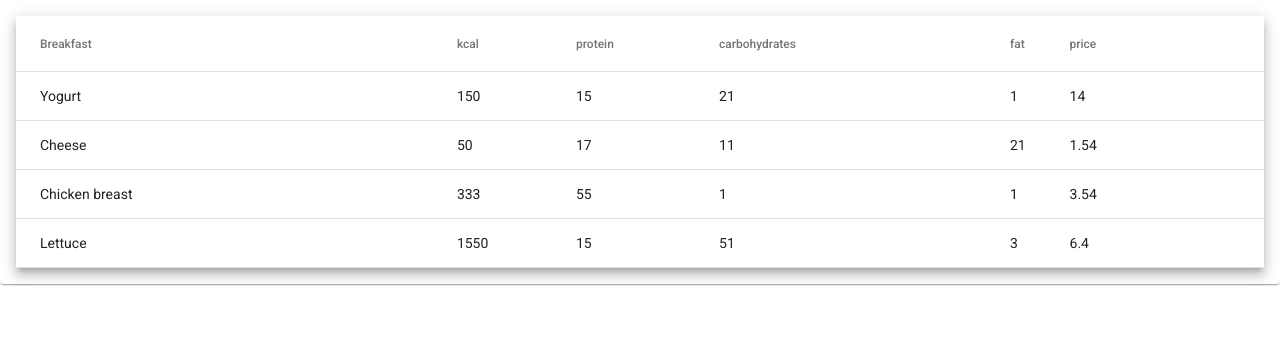
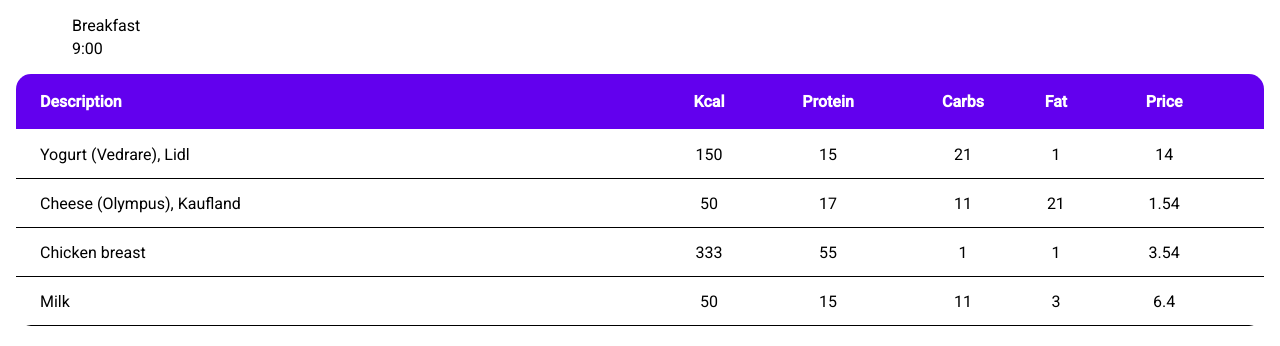
Before and after one commit to vanshianec/nutrition-assistant-fe, an Angular app: page / in a window 1280 px wide. Shown: the top 346 px of the page. Built offline with nearby package versions, Linux system fonts and the light colour scheme.

Commit message:
[NA-4] Modify meal component food table design

```diff
--- a/angular.json
+++ b/angular.json
@@ -27,10 +27,10 @@
               "src/assets"
             ],
             "styles": [
-              "./node_modules/@angular/material/prebuilt-themes/indigo-pink.css",
               "src/styles.scss"
             ],
-            "scripts": []
+            "scripts": [
+            ]
           },
           "configurations": {
             "production": {
@@ -95,10 +95,10 @@
               "src/assets"
             ],
             "styles": [
-              "./node_modules/@angular/material/prebuilt-themes/indigo-pink.css",
               "src/styles.scss"
             ],
-            "scripts": []
+            "scripts": [
+            ]
           }
         }
       }
--- a/src/app/core/meal/content/food-table/food-table.component.html
+++ b/src/app/core/meal/content/food-table/food-table.component.html
@@ -1,13 +1,8 @@
 <table mat-table
        [dataSource]="dataSource" multiTemplateDataRows
        class="mat-elevation-z8">
-  <ng-container matColumnDef="{{column}}" *ngFor="let column of columnsToDisplay; first as isFirst">
-    <ng-container *ngIf="isFirst; else defaultColumnHeader">
-      <th mat-header-cell *matHeaderCellDef>Breakfast</th>
-    </ng-container>
-    <ng-template #defaultColumnHeader>
-      <th mat-header-cell *matHeaderCellDef> {{column}} </th>
-    </ng-template>
+  <ng-container matColumnDef="{{column}}" *ngFor="let column of columnsToDisplay">
+    <th mat-header-cell *matHeaderCellDef> {{column | titlecase}} </th>
     <td mat-cell *matCellDef="let element"> {{element[column]}} </td>
   </ng-container>
 
@@ -29,7 +24,7 @@
     </td>
   </ng-container>
 
-  <tr mat-header-row *matHeaderRowDef="columnsToDisplay"></tr>
+  <tr mat-header-row *matHeaderRowDef="columnsToDisplay" class="header-row"></tr>
   <tr mat-row *matRowDef="let element; columns: columnsToDisplay;"
       class="element-row"
       [class.expanded-row]="expandedElement === element"
--- a/src/app/core/meal/content/food-table/food-table.component.scss
+++ b/src/app/core/meal/content/food-table/food-table.component.scss
@@ -1,9 +1,28 @@
+@import '../../../../../styles/colors';
+
+.mat-table {
+  border-radius: 15px;
+  overflow:hidden !important;
+}
+
 table {
   width: 100%;
 }
 
 tr.detail-row {
   height: 0;
+}
+
+.mat-header-cell:not(:first-child), .mat-cell:not(:first-child) {
+  text-align: center;
+}
+
+.mat-header-row {
+  background-color: $primary;
+}
+
+.mat-header-row th {
+  color: white;
 }
 
 tr.element-row:not(.expanded-row):hover {
--- a/src/app/core/meal/content/food-table/food-table.component.ts
+++ b/src/app/core/meal/content/food-table/food-table.component.ts
@@ -18,60 +18,65 @@ import {animate, state, style, transition, trigger} from '@angular/animations';
 })
 export class FoodTableComponent {
   dataSource = ELEMENT_DATA;
-  columnsToDisplay = ['name', 'kcal', 'protein', 'carbohydrates', 'fat', 'price'];
+  columnsToDisplay = ['description', 'kcal', 'protein', 'carbs', 'fat', 'price'];
   expandedElement: FoodElement | undefined;
 }
 
 export interface FoodElement {
-  name: string;
+  description: string;
+  unit: string;
+  protein: number;
+  carbs: number;
+  fat: number;
   kcal: number;
-  protein: number;
-  carbohydrates: number;
-  fat: number;
   price: number;
   symbol: string;
-  description: string;
+  innerText: string;
 }
 
 const ELEMENT_DATA: FoodElement[] = [
   {
-    name: 'Yogurt',
+    description: 'Yogurt (Vedrare), Lidl',
+    unit: '350 grams',
+    protein: 15,
+    carbs: 21,
+    fat: 1,
     kcal: 150,
-    protein: 15,
-    carbohydrates: 21,
-    fat: 1,
     price: 14,
     symbol: 'Y',
-    description: `Some description for yogurt`,
+    innerText: `Some description for yogurt`,
   },
   {
-    name: 'Cheese',
+    description: 'Cheese (Olympus), Kaufland',
+    unit: '3 oz',
+    protein: 17,
+    carbs: 11,
+    fat: 21,
     kcal: 50,
-    protein: 17,
-    carbohydrates: 11,
-    fat: 21,
     price: 1.54,
     symbol: 'C',
-    description: `Some description for cheese`,
+    innerText: `Some description for cheese`,
   },
   {
-    name: 'Chicken breast',
+    description: 'Chicken breast',
+    unit: '1 lb',
+    protein: 55,
+    carbs: 1,
+    fat: 1,
     kcal: 333,
-    protein: 55,
-    carbohydrates: 1,
-    fat: 1,
     price: 3.54,
     symbol: 'C',
-    description: `Some description for chicken breast`,
+    innerText: `Some description for chicken breast`,
   },
   {
-    name: 'Lettuce',
-    kcal: 1550,
+    description: 'Milk',
+    unit: '500 ml',
     protein: 15,
-    carbohydrates: 51,
+    carbs: 11,
     fat: 3,
+    kcal: 50,
     price: 6.4,
     symbol: 'L',
-    description: `Some description for lettuce`,
+    innerText: `Some description for lettuce`,
   },
 ];
--- a/src/app/core/meal/meal.component.html
+++ b/src/app/core/meal/meal.component.html
@@ -1,4 +1,9 @@
 <mat-card class="example-card">
+  <mat-card-header>
+    <div mat-card-avatar class="header-image"></div>
+    <mat-card-title>Breakfast</mat-card-title>
+    <mat-card-subtitle>9:00</mat-card-subtitle>
+  </mat-card-header>
   <mat-card-content>
     <nu-food-table></nu-food-table>
   </mat-card-content>
--- a/src/app/core/meal/meal.component.scss
+++ b/src/app/core/meal/meal.component.scss
@@ -0,0 +1,3 @@
+.header-image {
+  background-size: cover;
+}
--- a/src/styles.scss
+++ b/src/styles.scss
@@ -1,39 +1,6 @@
 /* You can add global styles to this file, and also import other style files */
 
-@use '~@angular/material' as mat;
-
-@include mat.core();
-
-// Define a light theme
-$light-primary: mat.define-palette(mat.$indigo-palette);
-$light-accent: mat.define-palette(mat.$pink-palette);
-$light-theme: mat.define-light-theme((
-  color: (
-    primary: $light-primary,
-    accent: $light-accent,
-  )
-));
-
-// Define a dark theme
-$dark-primary: mat.define-palette(mat.$pink-palette);
-$dark-accent: mat.define-palette(mat.$blue-gray-palette);
-$dark-theme: mat.define-dark-theme((
-  color: (
-    primary: $dark-primary,
-    accent: $dark-accent,
-  )
-));
-
-// Apply the dark theme by default
-@include mat.core-theme($dark-theme);
-@include mat.button-theme($dark-theme);
-
-// Apply the light theme only when the `.my-light-theme` CSS class is applied
-// to an ancestor element of the components (such as `body`).
-.light-theme {
-  @include mat.core-color($light-theme);
-  @include mat.button-color($light-theme);
-}
+@import './styles/main.scss';
 
 html, body { height: 100%; }
 body { margin: 0; font-family: Roboto, "Helvetica Neue", sans-serif; }
--- /dev/null
+++ b/src/styles/colors.scss
@@ -0,0 +1,6 @@
+$primary: #6200EE;
+$primary-variant: #3700B3;
+$secondary: #03DAC6;
+$secondary-variant: #018786;
+
+$error: #B00020;
--- /dev/null
+++ b/src/styles/main.scss
@@ -0,0 +1 @@
+@import './colors';
```
Also changed, not shown: package.json (line endings or trailing spaces), src/assets/icons/meal/breakfast.png (added), 1 other file (tests, documents, lock files or other folders).
